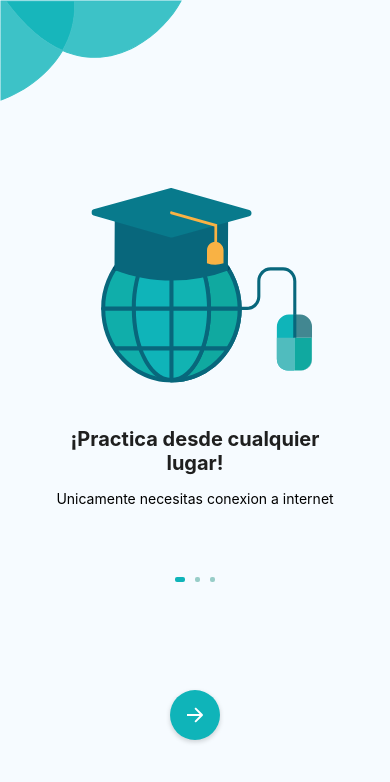
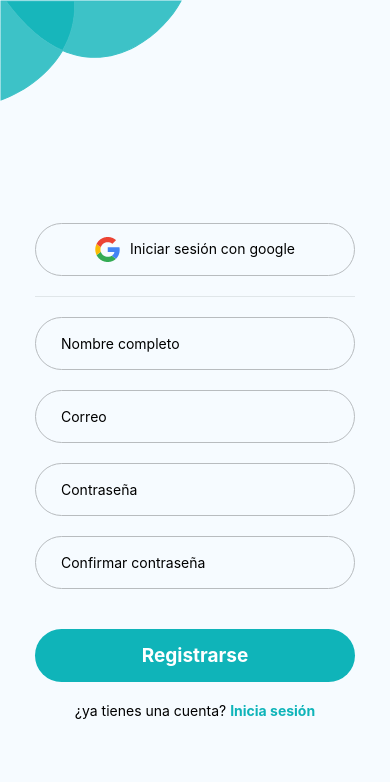
Before and after one commit to LuisEspanna/UdeSpeak-App, a React Native app: screen /RegisterScreen in a window 390 px wide. Shown: the top 782 px of the page. Built offline with nearby package versions, Linux system fonts and the light colour scheme; no server answers; the database is empty.

Commit message:
:construction: Work in progress :: Register screen created

```diff
--- a/Main.js
+++ b/Main.js
@@ -7,8 +7,7 @@ import {NavigationContainer} from '@react-navigation/native'
 import HomeScreen from './src/screens/Home'
 import LoginScreen from './src/screens/Login'
 import OnboardingScreen from './src/screens/Onboarding'
-
-const reset  = false;
+import RegisterScreen from './src/screens/Register'
 
 const Stack = createStackNavigator();
 
@@ -38,7 +37,10 @@ export default function Main() {
                     </Stack.Screen>
                 )}
                 {!auth ? (
-                    <Stack.Screen name="LoginScreen" component={LoginScreen} />
+                    <>
+                        <Stack.Screen name="LoginScreen" component={LoginScreen} />
+                        <Stack.Screen name="RegisterScreen" component={RegisterScreen} />
+                    </>
                 ) : (
                     <Stack.Screen name="HomeScreen" component={HomeScreen} />
                 )}
--- a/src/screens/Login/index.js
+++ b/src/screens/Login/index.js
@@ -1,13 +1,17 @@
-import { StyleSheet, Text, View, TextInput } from 'react-native';
-import { TouchableOpacity } from 'react-native-web';
-import Button from '../../components/form/Button';
-import LogoIcon from '../../components/icons/LogoIcon';
-import useGoogleLogin from '../../hooks/useGoogleLogin';
-import HeaderIcon from '../Onboarding/helpers/icons/HeaderIcon';
-import GoogleIcon from './helpers/GoogleIcon'
+import { StyleSheet, Text, View, TextInput } from 'react-native'
+import { TouchableOpacity } from 'react-native-web'
+import Button from '../../components/form/Button'
+import LogoIcon from '../../components/icons/LogoIcon'
+import useGoogleLogin from '../../hooks/useGoogleLogin'
+import HeaderIcon from '../Onboarding/helpers/icons/HeaderIcon'
+import GoogleIcon from '../../components/icons/GoogleIcon'
 
 export default function LoginScreen({navigation}) {
   const { googleLogin } = useGoogleLogin();
+
+  const onRegister = () => {
+    navigation.replace('RegisterScreen')
+  }
 
   return (
     <View style={styles.container}>
@@ -30,7 +34,7 @@ export default function LoginScreen({navigation}) {
           <Button style={styles.button}>
             <Text style={styles.buttonText}>Iniciar sesión</Text>
           </Button>
-          <TouchableOpacity style={styles.footer}>
+          <TouchableOpacity style={styles.footer} onPress={onRegister}>
             <Text>No tienes una cuenta? </Text>
             <Text style={styles.textLink}>Registrate</Text>
           </TouchableOpacity>
@@ -54,11 +58,12 @@ const styles = StyleSheet.create({
     marginRight: 10
   },
   form:{
-    padding:25,
+    padding:35,
     flex:1,
     alignItems: 'center',
     justifyContent: 'center',
-    maxWidth: 500
+    width: '100%',
+    maxWidth: 500,
   },
   hr:{
     borderTopWidth: 1,
--- /dev/null
+++ b/src/screens/Register/index.js
@@ -0,0 +1,114 @@
+import { StyleSheet, Text, View, TextInput } from 'react-native'
+import { TouchableOpacity } from 'react-native-web'
+import Button from '../../components/form/Button'
+import HeaderIcon from '../Onboarding/helpers/icons/HeaderIcon'
+import useGoogleLogin from '../../hooks/useGoogleLogin'
+import GoogleIcon from '../../components/icons/GoogleIcon'
+
+export default function RegisterScreen({navigation}) {
+  const { googleLogin } = useGoogleLogin();
+
+  const onLogin = () => {
+    navigation.replace('LoginScreen')
+  }
+
+  return (
+      <View style={styles.container}>
+          <View style={styles.headerIcon}>
+              <HeaderIcon />
+          </View>
+          <View style={styles.form}>
+              <Button onPress={googleLogin}>
+                  <GoogleIcon style={styles.googleIcon} />
+                  <Text style={{ marginBottom: 3 }}>Iniciar sesión con google</Text>
+              </Button>
+              <View style={styles.hr} />
+              <TextInput style={styles.textInput} placeholder='Nombre completo' />
+              <TextInput style={styles.textInput} placeholder='Correo' keyboardType='email-address' />
+              <TextInput style={styles.textInput} placeholder='Contraseña' secureTextEntry />
+              <TextInput style={styles.textInput} placeholder='Confirmar contraseña' secureTextEntry />
+              <Button style={styles.button}>
+                  <Text style={styles.buttonText}>Registrarse</Text>
+              </Button>
+              <TouchableOpacity style={styles.footer} onPress={onLogin}>
+                  <Text>¿ya tienes una cuenta? </Text>
+                  <Text style={styles.textLink}>Inicia sesión</Text>
+              </TouchableOpacity>
+          </View>
+      </View>
+  )
+}
+
+const styles = StyleSheet.create({
+    container: {
+      flex: 1,
+      backgroundColor: '#F6FBFF',
+      alignItems: 'center'
+    },
+    headerIcon: {
+      width: '100%'
+    },
+    googleIcon:{
+      width:25,
+      height:25,
+      marginRight: 10
+    },
+    form:{
+      padding:35,
+      flex:1,
+      alignItems: 'center',
+      justifyContent: 'center',
+      width: '100%',
+      maxWidth: 500
+    },
+    hr:{
+      borderTopWidth: 1,
+      borderTopColor: '#B8BCBF59',
+      marginTop:20,
+      marginBottom: 20,
+      width: '100%'
+    },
+    textInput:{
+      width: '100%',
+      height:54,
+      borderWidth: 1,
+      padding: 10,
+      height:53,
+      borderColor: '#B8BCBF',
+      borderRadius:30,
+      paddingLeft:25,
+      paddingRight:25,
+      marginBottom:20
+    },
+    logo:{
+      width:'80%',
+      marginBottom: 20
+    },
+    button:{
+      backgroundColor: '#0FB4B9',
+      borderRadius:30,
+      display: 'flex',
+      flexDirection: 'row',
+      justifyContent: 'center',
+      height:53,
+      alignItems: 'center',
+      width: '100%',
+      marginTop: 20,
+      marginBottom: 20,
+    },
+    buttonText: {
+      color: '#fff',
+      fontSize: 19,
+      fontWeight: 'bold'
+    },
+    textLink: {
+      color: '#0FB4B9',
+      fontWeight: 'bold',
+      display: 'flex'
+    },
+    footer: {
+      flex: 1,
+      flexDirection: 'row',
+      maxHeight: 20
+    }
+});
```
Also changed, not shown: src/components/icons/GoogleIcon.js (renamed from src/screens/Login/helpers/GoogleIcon.js).
